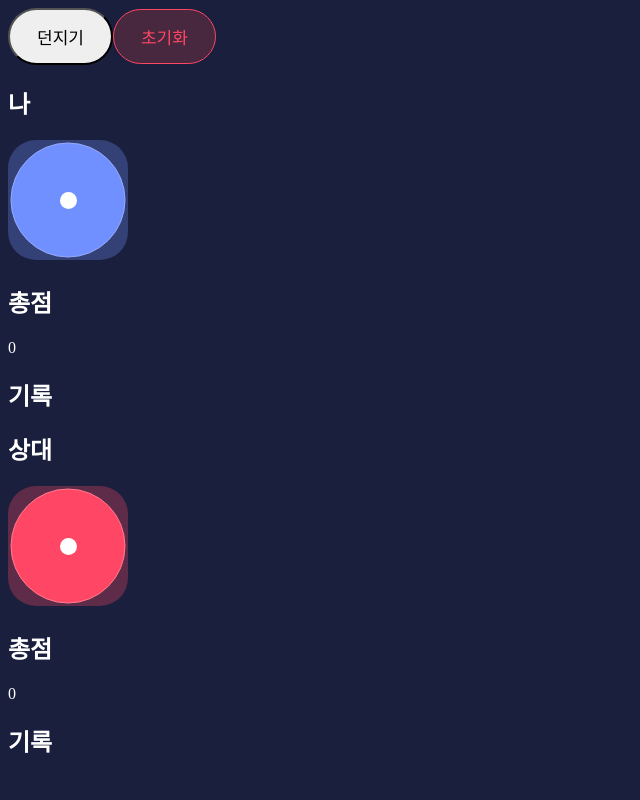
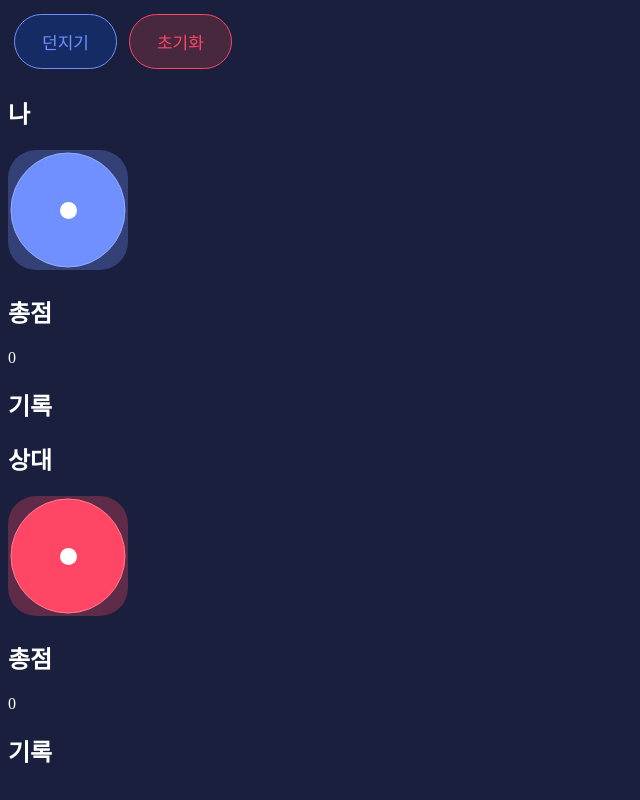
Before and after one commit to xenosign/codit-react, a React (Create React App) app: page / in a window 1280 px wide. Shown: the whole page, without its empty margins (0-640 px from the left). Built offline with nearby package versions, Linux system fonts and the light colour scheme; the HTML template or start-up script is replaced by a standard one.

Commit message:
클래스네임 컨트롤

```diff
--- /dev/null
+++ b/src/App.css
@@ -0,0 +1,3 @@
+.App .App-button {
+  margin: 6px;
+}
--- a/src/App.js
+++ b/src/App.js
@@ -2,6 +2,7 @@ import { useState } from "react";
 import Board from "./Board";
 import Button from "./Button";
 import './index.css';
+import './App.css';
 
 function random(max) {
   return Math.ceil(Math.random() * max);
@@ -31,8 +32,8 @@ function App() {
   return (
     <div className="App">
       <div>
-        <Button color='blue' onClick={handleThrowDice}>던지기</Button>
-        <Button color='red' onClick={handleClearClick}>초기화</Button>
+        <Button color='blue' className="App-button" onClick={handleThrowDice}>던지기</Button>
+        <Button color='red' className="App-button" onClick={handleClearClick}>초기화</Button>
       </div >
       <div>
         <Board name="나" color="blue" gameHistory={blueGameHistory} />
--- a/src/Button.css
+++ b/src/Button.css
@@ -6,14 +6,14 @@
   font-size: 17px;
 }
 
+.Button.blue {
+  background-color: rgba(0, 89, 255, 0.2);
+  border: solid 1px #7090ff;
+  color: #7090ff;
+}
+
 .Button.red {
   background-color: rgba(255, 78, 78, 0.2);
   border: solid 1px #ff4664;
   color: #ff4664;
-};
-
-.Button.blue {
-  background-color: rgba(0, 89, 255, 0.2);
-  border: solid 1px #7090ff;
-  color: #7090ff;
-};
+}
--- a/src/Button.js
+++ b/src/Button.js
@@ -1,10 +1,10 @@
 import React from 'react';
 import './Button.css';
 
-export default function Button({ color, children, onClick }) {
-  const className = `Button ${color}`;
+export default function Button({ children, onClick, color, className = '' }) {
+  const classNames = `Button ${color} ${className}`;
 
   return (
-    <button className={className} onClick={onClick}>{children}</button>
+    <button className={classNames} onClick={onClick}>{children}</button>
   )
 }
```
